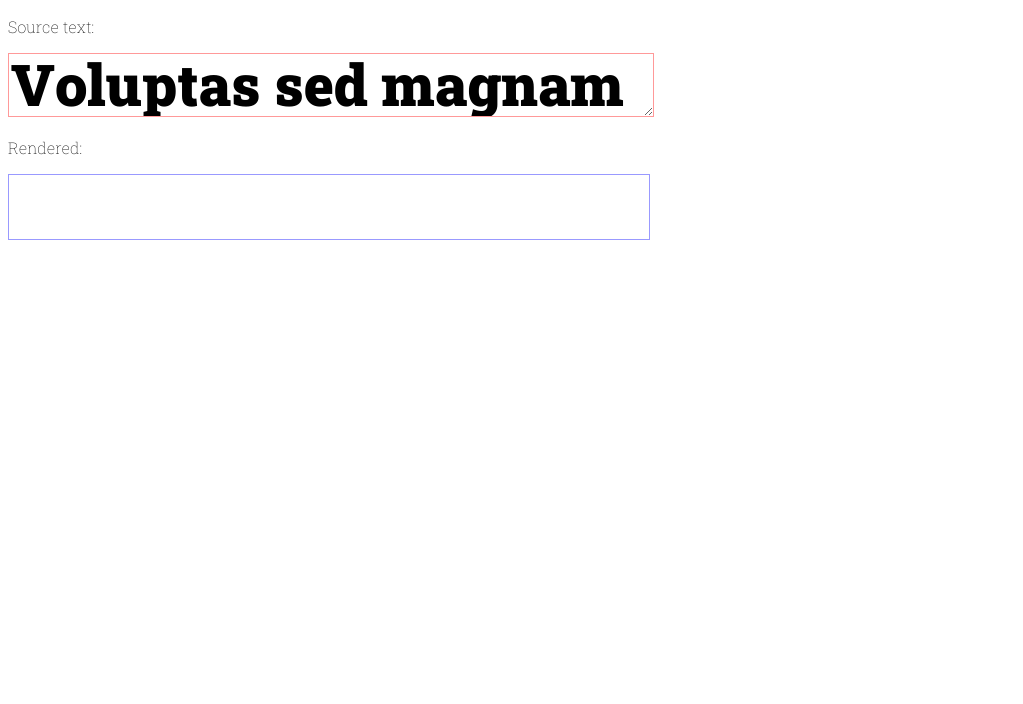
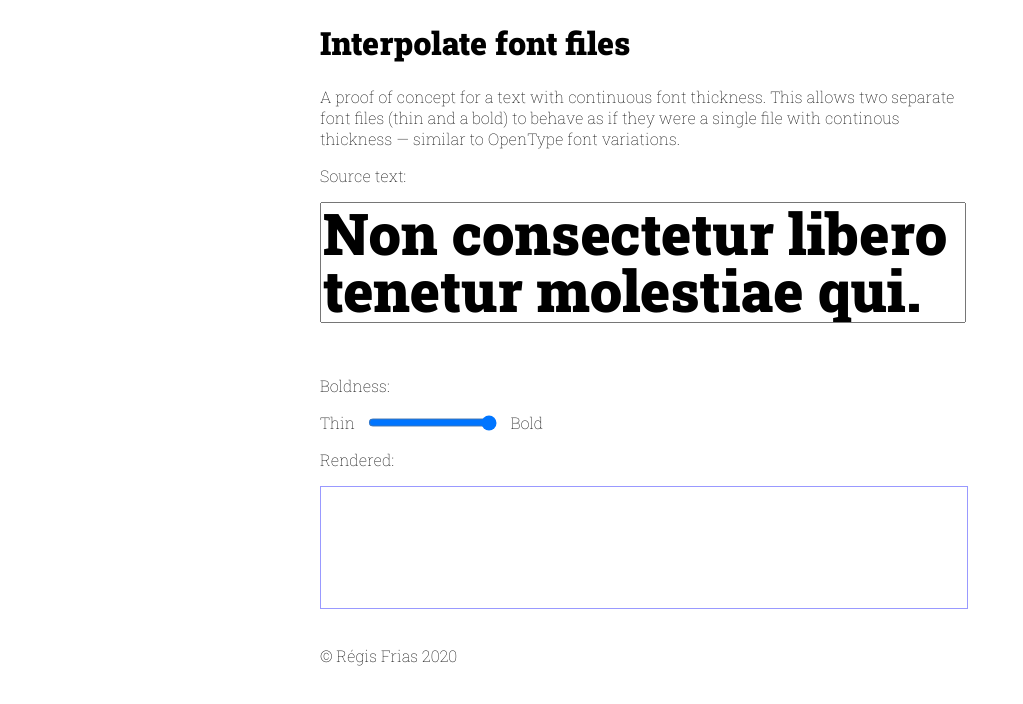
Before and after one commit to regisfrias/interpolate-font-file-glyphs, a website built with webpack: page src/index.html in a window 1280 px wide. Shown: the whole page, without its empty margins (0-1023 px from the left). Built offline with nearby package versions, Linux system fonts and the light colour scheme; what autosize, typr.js would draw is missing.

Commit message:
Use slider to control boldness. Add some content to HTML.

```diff
--- a/src/index.html
+++ b/src/index.html
@@ -6,12 +6,33 @@
   <title>Interpolate font files</title>
 </head>
 <body>
-  <div class="canvas-container">
+  <div class="wrapper">
+
+    <header>
+      <h1>Interpolate font files</h1>
+
+      <p>A proof of concept for a text with continuous font thickness. This allows two separate font files (thin and a bold) to behave as if they were a single file with continous thickness — similar to OpenType font variations.</p>
+    </header>
+
     <p>Source text:</p>
-    <textarea class="text-source" name="" id="" cols="30" rows="1">Voluptas sed magnam et. Veniam officiis iusto adipisci sed officia blanditiis</textarea>
+    <textarea class="text-source" name="" id="">Non consectetur libero tenetur molestiae qui. Et sint sunt excepturi odit.</textarea>
+
+    <p>
+      Boldness:
+      <div class="boldness">
+        <span>Thin</span>
+        <input class="boldness-amount" type="range" name="" id="" min="0" max="1" step="0.01" value="1">
+        <span>Bold</span>
+      </div>
+    </p>
 
     <p>Rendered:</p>
     <canvas class="text-box"></canvas>
+
+    <footer>
+      © Régis Frias 2020
+    </footer>
   </div>
+
 </body>
 </html>
--- a/src/scripts/index.js
+++ b/src/scripts/index.js
@@ -12,20 +12,6 @@ const fontStrongBuffer = loadFont(RobotoSlabBlack);
 const fontMildBuffer = loadFont(RobotoSlabThin);
 let fontStrong;
 let fontMild;
-////////////////
-
-//////////////
-// Text box //
-const canvas = document.querySelector(".text-box");
-const sourceTextBox = document.querySelector(".text-source");
-const textColor = window.getComputedStyle(sourceTextBox, null).color || '#000000';
-const lineHeight = window.getComputedStyle(sourceTextBox, null).lineHeight || '1';
-console.log('lineHeight', lineHeight);
-
-let fontSize = window.getComputedStyle(sourceTextBox, null).fontSize.split('px')[0];
-let sourceText = sourceTextBox.value; // The text to be rendered on the canvas
-sourceTextBox.addEventListener('keyup', onKeyUp);
-//////////////
 
 Promise.all([fontStrongBuffer, fontMildBuffer]).then(function(fonts) {
   // 1.1. We get the fonts as a ArrayBuffers ('fonts')
@@ -38,6 +24,27 @@ Promise.all([fontStrongBuffer, fontMildBuffer]).then(function(fonts) {
   //    which will print things on screen
   requestAnimationFrame(draw);
 });
+////////////////
+
+
+//////////////
+// Text box //
+const canvas = document.querySelector(".text-box");
+const sourceTextBox = document.querySelector(".text-source");
+const textColor = window.getComputedStyle(sourceTextBox, null).color || '#000000';
+let fontSize = window.getComputedStyle(sourceTextBox, null).fontSize.split('px')[0];
+let sourceText = sourceTextBox.value; // The text to be rendered on the canvas
+sourceTextBox.addEventListener('keyup', onKeyUp);
+//////////////
+
+//////////////
+// Controls //
+const boldnessControl = document.querySelector('.boldness-amount');
+boldnessControl.addEventListener('input', onChangeBoldness);
+let boldenAmount = parseFloat(boldnessControl.value); // How bold the type should be (0–1)
+//////////////
+
+
 
 function draw() {
   // Resize text source box to match content
@@ -80,7 +87,6 @@ function draw() {
       var path = Typr.U.glyphToPath(fontMild, gid);
       var pathStrong = Typr.U.glyphToPath(fontStrong, gid);
       const diffs = pathDiffs(path, pathStrong);
-      const boldenAmount = 1; // How bold the type should be (0–1)
 
       for(var j=0; j<path.crds.length; j+=2) {
         const pointX = path.crds[j] + x;
@@ -117,6 +123,11 @@ function onKeyUp(evt) {
   requestAnimationFrame(draw);  // Update canvas.
 }
 
+function onChangeBoldness(evt) {
+  boldenAmount = parseFloat(evt.target.value);
+  requestAnimationFrame(draw);
+}
+
 function scaleCnv(canvas) {
   canvas.setAttribute("style", "width:"+(canvas.width/getDPR())+"px; height:"+(canvas.height/getDPR())+"px");
 }
--- a/src/scripts/utils.js
+++ b/src/scripts/utils.js
@@ -49,7 +49,6 @@ export const layoutText = (text, font, scale, boxWidth) => {
   return layedoutText;
 };
 
-
 // Measure the width of a word in ems
 function measureWord(font, gls){
 	var x = 0;
--- a/src/styles/index.scss
+++ b/src/styles/index.scss
@@ -21,17 +21,36 @@ body {
   font-weight: 100;
 }
 
+.wrapper {
+  max-width: 40rem;
+  margin: auto;
+}
+
 .text-source {
   font-family: 'RobotoSlab', serif;
   line-height: 1;
   font-size: 3.6rem;
-  max-width: 40rem;
-  border: 1px solid $pink;
+  width: 100%;
   font-weight: 900;
+  resize: none;
+  margin-bottom: 2rem;
 }
 
 .text-box {
-  font-size: 4rem;
-  max-width: 40rem;
   border: 1px solid $blue;
 }
+
+.boldness {
+  display: flex;
+  span {
+    display: block;
+  }
+  input {
+    display: block;
+    margin: 0 1em;
+  }
+}
+
+footer {
+  margin: 2rem 0;
+}
```
